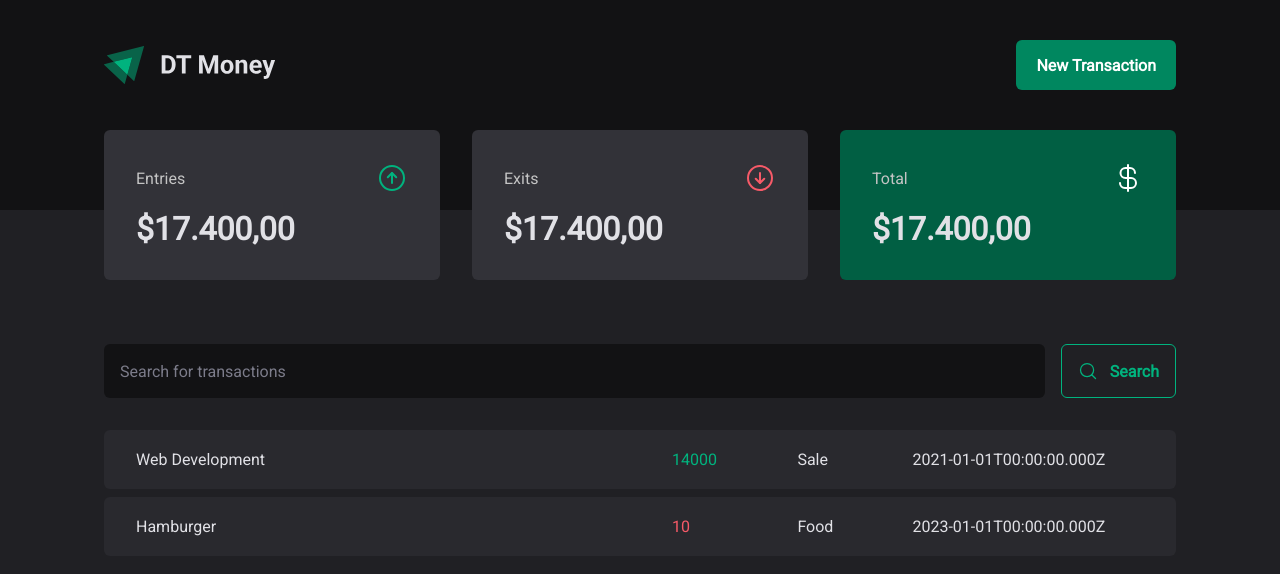
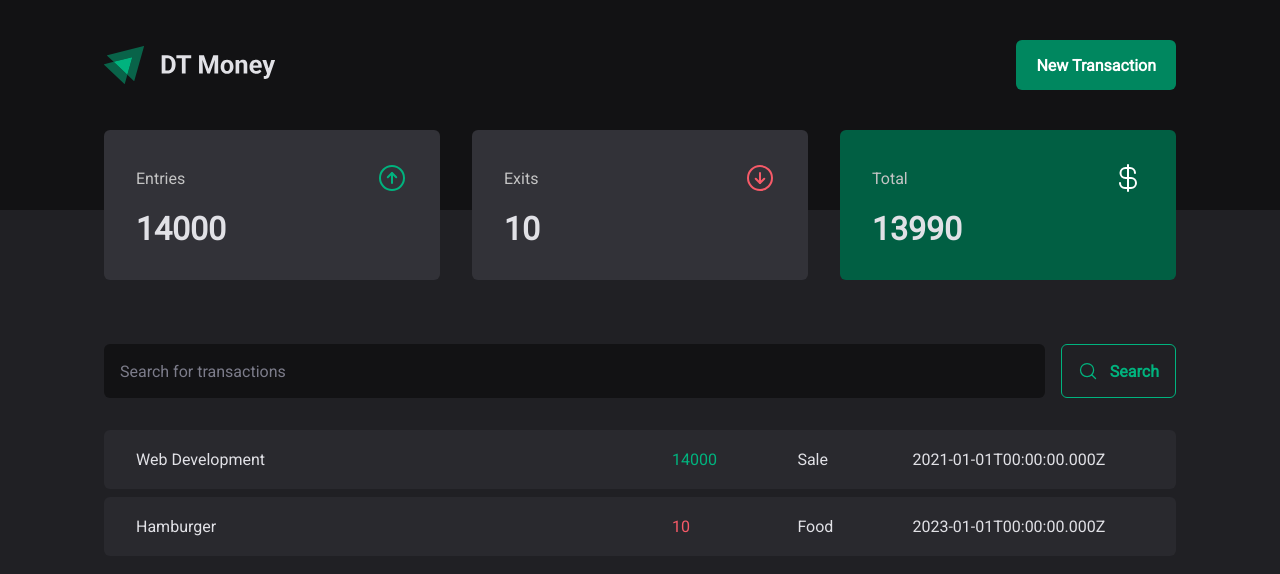
Before and after one commit to erikaperciliano/dtMoney, a React (Vite) app: page / in a window 1280 px wide. Shown: the top 574 px of the page. Built offline with nearby package versions, Linux system fonts and the light colour scheme; data requests are answered from the project's data file.

Commit message:
feat: calculating transaction summary

```diff
--- a/src/components/Summary/index.tsx
+++ b/src/components/Summary/index.tsx
@@ -5,7 +5,24 @@
 
 export function Summary () {
     const { transactions } = useContext(TransactionsContext);
-    console.log(transactions);
+
+    const summary = transactions.reduce(
+        (acc, transaction) => {
+            if(transaction.type === 'income') {
+                acc.income += transaction.price;
+                acc.total += transaction.price;
+            } else {
+                acc.outcome += transaction.price;
+                acc.total -= transaction.price;
+            }
+
+            return acc;
+        },{
+            income: 0,
+            outcome: 0,
+            total: 0
+        }
+    )
 
     return(
         <SummaryContainer>
@@ -15,7 +32,7 @@
                     <ArrowCircleUp size={32} color="#00b37e"/>
                 </header>
 
-                <strong> $17.400,00</strong>
+                <strong> {summary.income}</strong>
             </SummaryCard>
 
             <SummaryCard>
@@ -24,7 +41,7 @@
                     <ArrowCircleDown size={32} color="#f75a68"/>
                 </header>
 
-                <strong> $17.400,00</strong>
+                <strong> {summary.outcome}</strong>
             </SummaryCard>
 
             <SummaryCard variant="green">
@@ -33,7 +50,7 @@
                     <CurrencyDollar size={32} color="#fff"/>
                 </header>
 
-                <strong> $17.400,00</strong>
+                <strong>{summary.total}</strong>
             </SummaryCard>
         </SummaryContainer>
     )
```
